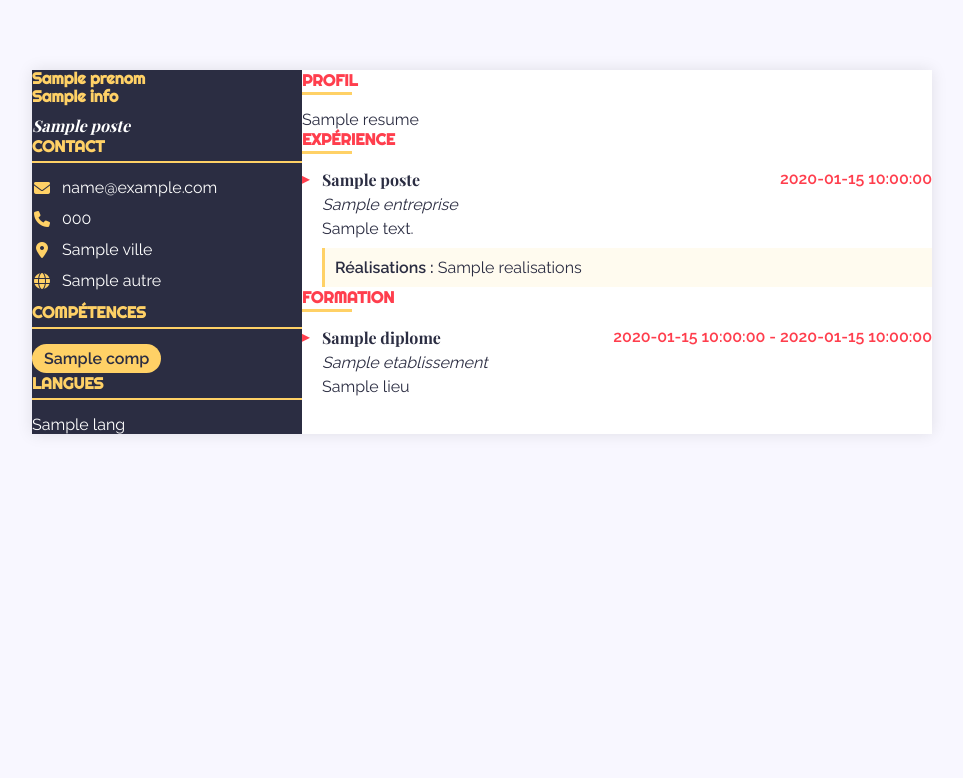
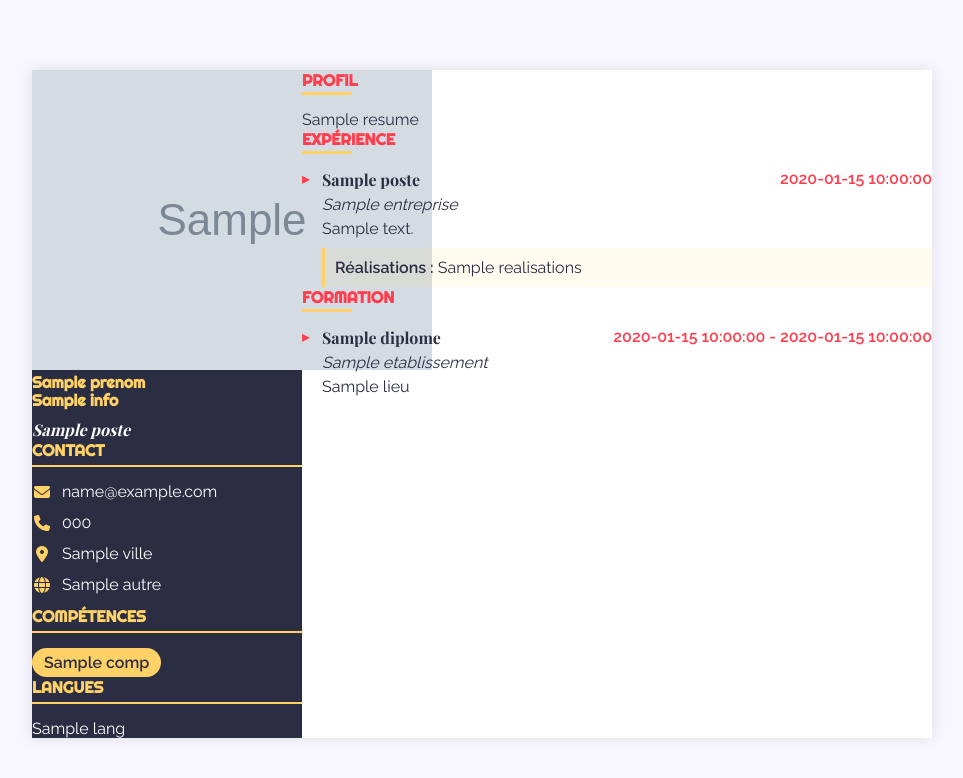
Before and after one commit to MAE009/CV-bot, a Flask app: template Template/Creative/Crea.html in a window 1280 px wide. Shown: the top 778 px of the page, without its empty margins (158-1121 px from the left). Before the commit the page ends 434 px from the top, so only its background shows below. Run offline with Flask 3, Linux system fonts and the light colour scheme; the template is opened without the code that fills it: most values are stand-ins (such as "Sample title", 1, 10 or a date in 2020); grey boxes marked "Sample" are stand-in pictures; parts of the project's set-up code (start-up, migrations or seed data) failed here and were passed over.

Commit message:
Update Crea.html

```diff
--- a/Template/Creative/Crea.html
+++ b/Template/Creative/Crea.html
@@ -13,6 +13,12 @@
     <!-- Colonne gauche -->
     <aside class="sidebar">
       <div class="profile">
+        <!-- Photo de profil conditionnelle -->
+        {% if photo_path %}
+        <div class="profile-photo">
+          <img src="{{ photo_path }}" alt="Photo de {{ infos.prenom }} {{ infos.nom }}">
+        </div>
+        {% endif %}
         <h1>{{ infos.prenom }}<br>{{ infos.nom }}</h1>
         <div class="job-title">{{ infos.poste }}</div>
       </div>
```
